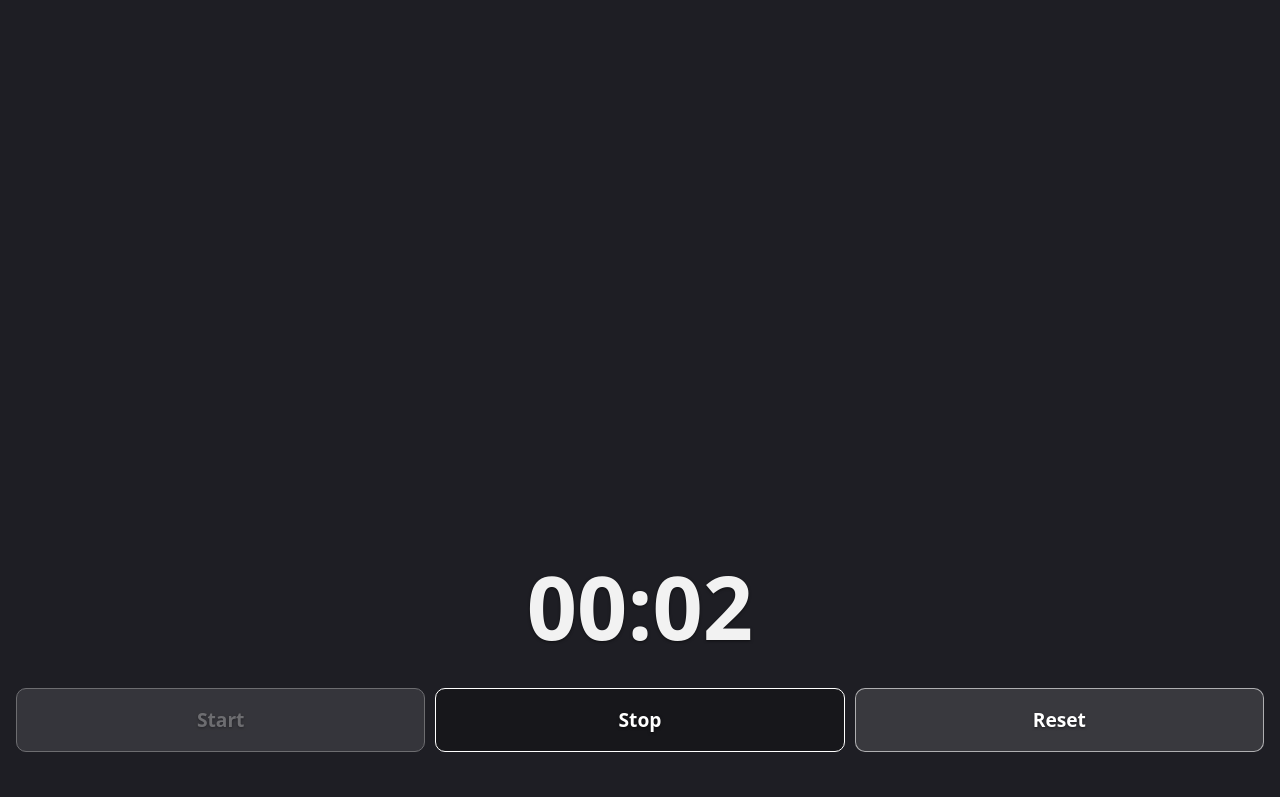
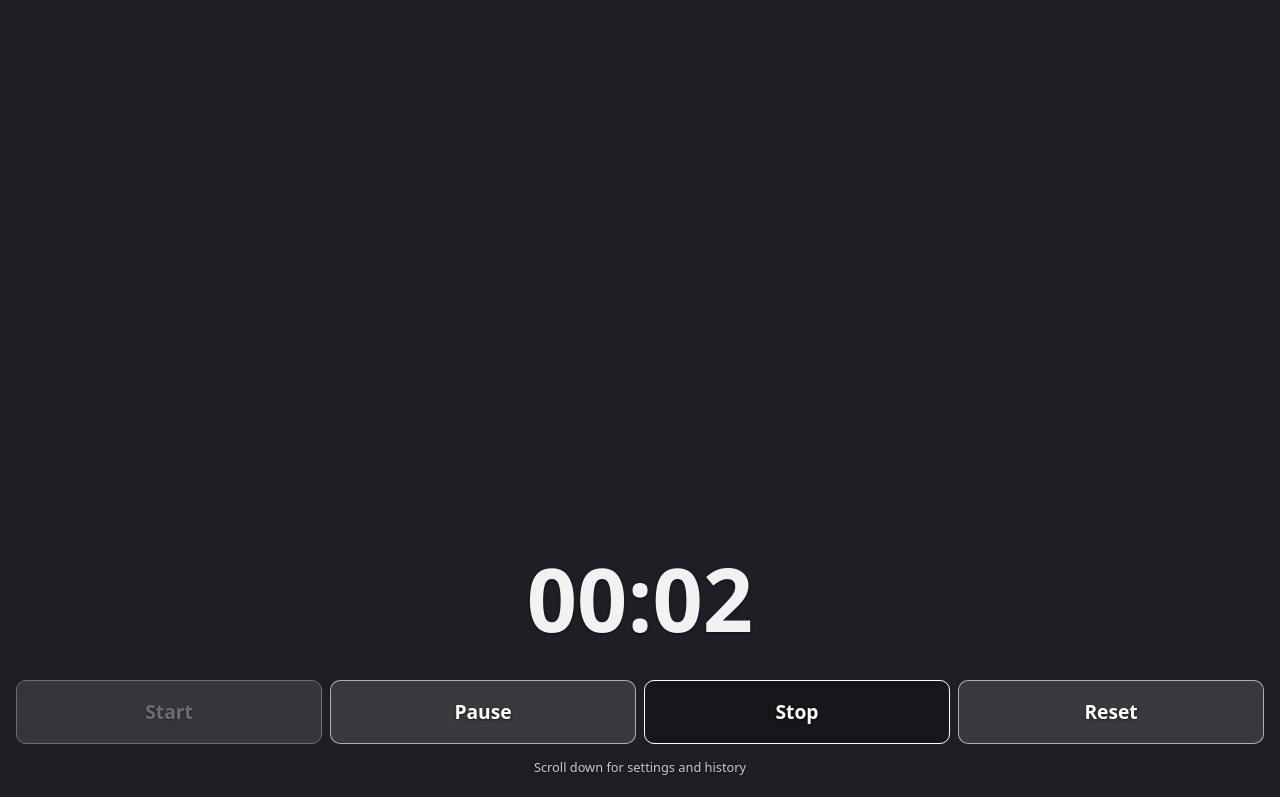
Before and after one commit to moniquehyho/traffic-light-timer, a plain HTML site: page remote.html in a window 1280 px wide. Both pictures are taken after a click on the button "Start". Shown: the top 797 px of the page. Drawn offline with Linux system fonts and the light colour scheme.

Commit message:
Add Pause, save time on Reset, scroll to settings while running
- New Pause/Resume button; Stop now ends the timer and saves its time
- Reset saves the time of a timer that wasn't stopped first
- While running, the first screen shows just the colour, time and
  buttons; scrolling down reaches the settings and history

Co-Authored-By: Claude Opus 5.5 <noreply@anthropic.com>

```diff
--- a/remote.html
+++ b/remote.html
@@ -18,6 +18,8 @@
     transition: background 0.3s;
   }
 
+  /* Top of the page: clear colour, then the time and buttons. Settings and history follow. */
+  .hero { flex: 1; display: flex; flex-direction: column; }
   .colour-area { flex: 1; min-height: 30vh; }  /* left clear so the colour shows cleanly */
 
   /* See-through panel: the screen colour shows behind everything, and a soft shadow keeps
@@ -26,21 +28,24 @@
     display: flex;
     flex-direction: column;
     gap: 14px;
-    padding: 14px max(16px, env(safe-area-inset-right)) max(20px, env(safe-area-inset-bottom)) max(16px, env(safe-area-inset-left));
+    padding: 14px max(16px, env(safe-area-inset-right)) 0 max(16px, env(safe-area-inset-left));
     text-shadow: 0 1px 3px rgba(0, 0, 0, 0.55);
   }
+  .setup-panel { padding-top: 14px; padding-bottom: max(20px, env(safe-area-inset-bottom)); }
+  .scroll-hint { display: none; text-align: center; font-size: 0.8rem; opacity: 0.8; }
   .clock { text-align: center; }
   #time { font-size: 3rem; font-weight: 600; font-variant-numeric: tabular-nums; line-height: 1.1; }
   #status { font-size: 0.9rem; min-height: 1.3em; }
 
-  /* While the timer runs: just the time and buttons, fitted to the visible screen so nothing
-     needs scrolling, and sized to the phone (smaller on short or landscape screens). */
-  body.compact { height: 100vh; height: 100dvh; overflow: hidden; }
+  /* While the timer runs: the first screen is just the colour, the time and the buttons,
+     fitted to the visible height and sized to the phone (smaller on short or landscape
+     screens). Settings and history are still there below; scroll down to reach them. */
+  body.compact .hero { flex: none; min-height: 100vh; min-height: 100dvh; }
   body.compact .colour-area { min-height: 0; }
-  body.compact .setup { display: none; }
-  body.compact .panel { padding-bottom: max(6vh, 20px, env(safe-area-inset-bottom)); }
+  body.compact .hero .panel { padding-bottom: max(3vh, 12px, env(safe-area-inset-bottom)); }
+  body.compact .scroll-hint { display: block; }
   body.compact #time { font-size: clamp(2.5rem, min(18vw, 11dvh), 6rem); }
-  body.compact .buttons button { padding: clamp(10px, 2.2dvh, 18px) 12px; font-size: clamp(1rem, 2.4dvh, 1.3rem); }
+  body.compact .buttons button { padding: clamp(10px, 2.2dvh, 18px) 4px; font-size: clamp(1rem, 2.4dvh, 1.3rem); }
 
   input, button {
     font: inherit;
@@ -57,7 +62,8 @@
   button:disabled { opacity: 0.35; cursor: default; }
   button.primary { background: rgba(255, 255, 255, 0.3); border-color: #fff; }
   button.stop { background: rgba(0, 0, 0, 0.25); border-color: #fff; }
-  .buttons { display: grid; grid-template-columns: repeat(3, 1fr); gap: 10px; }
+  .buttons { display: grid; grid-template-columns: repeat(4, 1fr); gap: 8px; }
+  .buttons button { padding-left: 4px; padding-right: 4px; }
 
   .fields { display: flex; flex-direction: column; gap: 8px; }
   .field { display: grid; grid-template-columns: 1fr 96px 48px; gap: 8px; align-items: center; font-size: 0.95rem; }
@@ -88,23 +94,27 @@
   .history .empty { opacity: 0.75; }
 </style>
 <script src="https://cdn.jsdelivr.net/npm/peerjs@1.5.4/dist/peerjs.min.js"></script>
-<script src="timer-core.js?v=4"></script>
+<script src="timer-core.js?v=5"></script>
 </head>
 <body>
+  <div class="hero">
     <div class="colour-area"></div>
-
     <div class="panel">
       <div class="clock">
         <div id="time">00:00</div>
         <div id="status">Connecting…</div>
       </div>
-
       <div class="buttons">
         <button class="primary" id="startBtn" disabled>Start</button>
+        <button id="pauseBtn" disabled>Pause</button>
         <button class="stop" id="stopBtn" disabled>Stop</button>
         <button id="resetBtn" disabled>Reset</button>
       </div>
+      <div class="scroll-hint">Scroll down for settings and history</div>
+    </div>
+  </div>
 
+  <div class="panel setup-panel">
     <div class="fields setup">
       <div class="field"><label for="greenMins">Green at (min)</label>
         <input type="number" id="greenMins" min="0" step="any" inputmode="decimal" value="5">
@@ -141,6 +151,7 @@
   const timeEl = document.getElementById('time');
   const statusEl = document.getElementById('status');
   const startBtn = document.getElementById('startBtn');
+  const pauseBtn = document.getElementById('pauseBtn');
   const stopBtn = document.getElementById('stopBtn');
   const resetBtn = document.getElementById('resetBtn');
   const clearBtn = document.getElementById('clearHistoryBtn');
@@ -183,13 +194,13 @@
   KEYS.forEach(k => minuteInputs[k].addEventListener('input', () => { validateMinutes(); renderControls(); }));
 
   startBtn.addEventListener('click', () => {
-    if (state && state.triggers) return send({ cmd: 'start' });  // resume
     validateMinutes();
     if (minutesProblem) return renderControls();
     const minutes = readMinutes();
     saveJson(MINUTES_KEY, minutes);
     send({ cmd: 'start', minutes });
   });
+  pauseBtn.addEventListener('click', () => send({ cmd: state && state.paused ? 'resume' : 'pause' }));
   stopBtn.addEventListener('click', () => send({ cmd: 'stop' }));
   resetBtn.addEventListener('click', () => send({ cmd: 'reset' }));
   clearBtn.addEventListener('click', () => {
@@ -213,14 +224,18 @@
 
   function renderControls() {
     const connected = !!state;
-    const active = connected && !!state.triggers;  // running or paused
-    // Only the time and buttons while the timer runs; Stop brings the full panel back.
     const running = connected && state.running;
+    const paused = connected && !!state.paused;
+    const active = running || paused;  // a timer is on: its minutes are locked
+    // Minimised (time and buttons fill the screen) while the timer runs; pausing or stopping
+    // brings the full panel back.
     if (running && !document.body.classList.contains('compact')) window.scrollTo(0, 0);
     document.body.classList.toggle('compact', running);
-    startBtn.disabled = !connected || state.running || (!active && !!minutesProblem);
-    startBtn.textContent = active && !state.running ? 'Resume' : 'Start';
-    stopBtn.disabled = !connected || !state.running;
+    startBtn.disabled = !connected || active || !!minutesProblem;
+    pauseBtn.disabled = !active;
+    pauseBtn.textContent = paused ? 'Resume' : 'Pause';
+    pauseBtn.classList.toggle('primary', paused);
+    stopBtn.disabled = !active;
     resetBtn.disabled = !connected;
     clearBtn.disabled = !connected || !state.history || !state.history.length;
     KEYS.forEach(k => {
@@ -291,7 +306,10 @@
     if (!state) return;
     const elapsed = state.elapsedMs + (state.running ? performance.now() - receivedAt : 0);
     timeEl.textContent = fmtDuration(elapsed);
-    statusEl.textContent = state.running ? '' : (state.triggers ? 'Paused' : 'Ready – set the minutes and press Start');
+    statusEl.textContent = state.running ? ''
+      : state.paused ? 'Paused'
+      : state.stopped ? 'Stopped – time saved in the history'
+      : 'Ready – set the minutes and press Start';
     document.body.style.background = phaseColour(state.running ? phaseAt(elapsed, state.triggers) : null, state.palette);
   }
 
--- a/timer-core.js
+++ b/timer-core.js
@@ -58,10 +58,11 @@ function createTimer() {
   const HISTORY_KEY = 'trafficLightTimerHistory';
   const PALETTE_KEY = 'trafficLightTimerPalette';
 
+  // A timer is idle (no triggers), running, paused, or stopped (finished, time saved).
   let triggers = null;     // { green, amber, red } in ms from start
   let accumulated = 0;     // ms counted before the current run
-  let startedAt = null;    // timestamp of current run, null when paused
-  let currentEntry = null; // index of this timer's history entry (updated on resume + stop)
+  let startedAt = null;    // timestamp of current run, null when not running
+  let stopped = false;     // finished with Stop; its time is in the history
   let history = loadJson(HISTORY_KEY, []);
   let palette = loadJson(PALETTE_KEY, null);
   if (!validPalette(palette)) palette = { ...PALETTES.bright };
@@ -70,43 +71,57 @@ function createTimer() {
     return accumulated + (startedAt ? Date.now() - startedAt : 0);
   }
 
+  function record() {
+    history.push({ ms: elapsed(), stoppedAt: fmtClock(new Date()) });
+    saveJson(HISTORY_KEY, history);
+  }
+
+  // Start a new timer (from idle, or after the last one was stopped).
   function start(minutes) {
-    if (startedAt) return;
-    if (!triggers) {
-      if (!minutes || checkMinutes(minutes)) return;
-      const { green, amber, red } = minutes;
-      triggers = { green: green * 60000, amber: amber * 60000, red: red * 60000 };
-      accumulated = 0;
-      currentEntry = null;
-    }
+    if (triggers && !stopped) return;  // already running or paused
+    if (!minutes || checkMinutes(minutes)) return;
+    const { green, amber, red } = minutes;
+    triggers = { green: green * 60000, amber: amber * 60000, red: red * 60000 };
+    accumulated = 0;
+    stopped = false;
     startedAt = Date.now();
   }
 
-  function stop() {
+  function pause() {
     if (!startedAt) return;
     accumulated = elapsed();
     startedAt = null;
-    const entry = { ms: accumulated, stoppedAt: fmtClock(new Date()) };
-    if (currentEntry === null) {
-      history.push(entry);
-      currentEntry = history.length - 1;
-    } else {
-      history[currentEntry] = entry;
-    }
-    saveJson(HISTORY_KEY, history);
   }
 
+  function resume() {
+    if (!triggers || stopped || startedAt) return;
+    startedAt = Date.now();
+  }
+
+  // Finish the timer and save its time.
+  function stop() {
+    if (!triggers || stopped) return;
+    accumulated = elapsed();
+    startedAt = null;
+    stopped = true;
+    record();
+  }
+
+  // Clear the timer. A timer that ran but wasn't stopped still gets its time saved.
   function reset() {
+    if (triggers && !stopped && elapsed() > 0) record();
     triggers = null;
     accumulated = 0;
     startedAt = null;
-    currentEntry = null;
+    stopped = false;
   }
 
   return {
     command(msg) {
       if (!msg || typeof msg !== 'object') return;
       if (msg.cmd === 'start') start(msg.minutes);
+      else if (msg.cmd === 'pause') pause();
+      else if (msg.cmd === 'resume') resume();
       else if (msg.cmd === 'stop') stop();
       else if (msg.cmd === 'reset') reset();
       else if (msg.cmd === 'clearHistory') { history = []; saveJson(HISTORY_KEY, history); }
@@ -116,9 +131,18 @@ function createTimer() {
       }
     },
     state() {
-      return { running: !!startedAt, elapsedMs: elapsed(), triggers, history, palette };
+      const running = !!startedAt;
+      return {
+        running,
+        paused: !!triggers && !stopped && !running,
+        stopped,
+        elapsedMs: elapsed(),
+        triggers,
+        history,
+        palette,
+      };
     },
-    // Current screen colour: idle grey until green comes in, or while paused.
+    // Current screen colour: idle grey until green comes in, and while paused or stopped.
     colour() {
       return phaseColour(startedAt ? phaseAt(elapsed(), triggers) : null, palette);
     },
```
Also changed, not shown: index.html (+1 -1 lines), 1 other file. Lines whose indentation alone changed are shown as unchanged.
